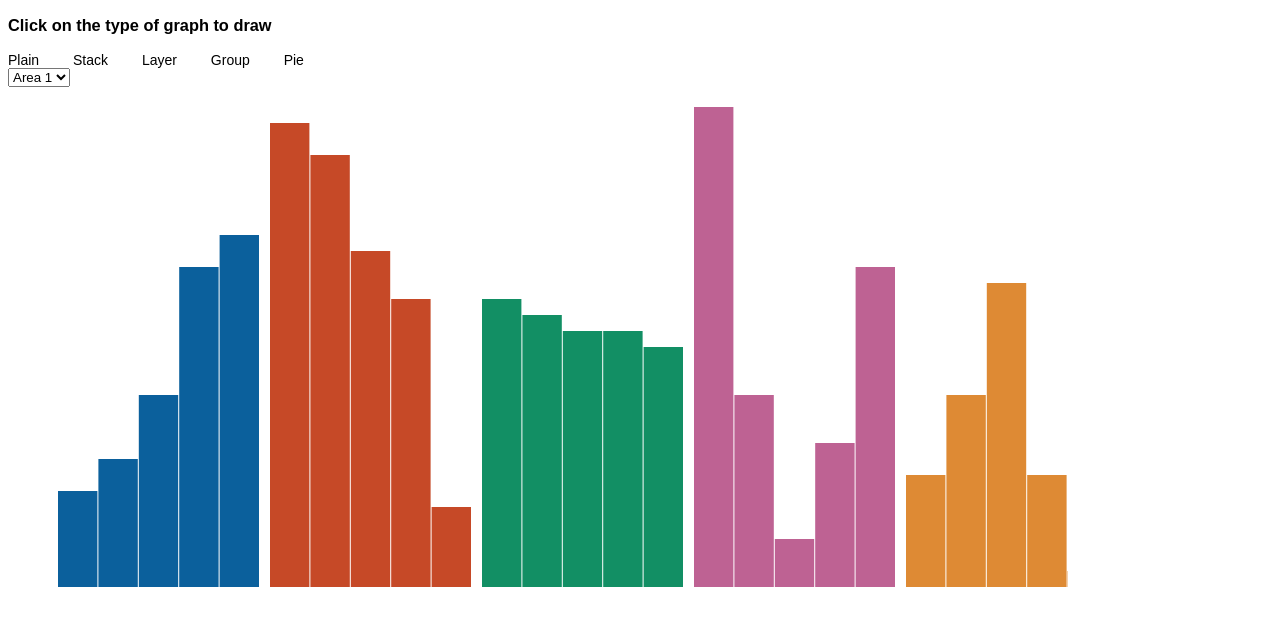
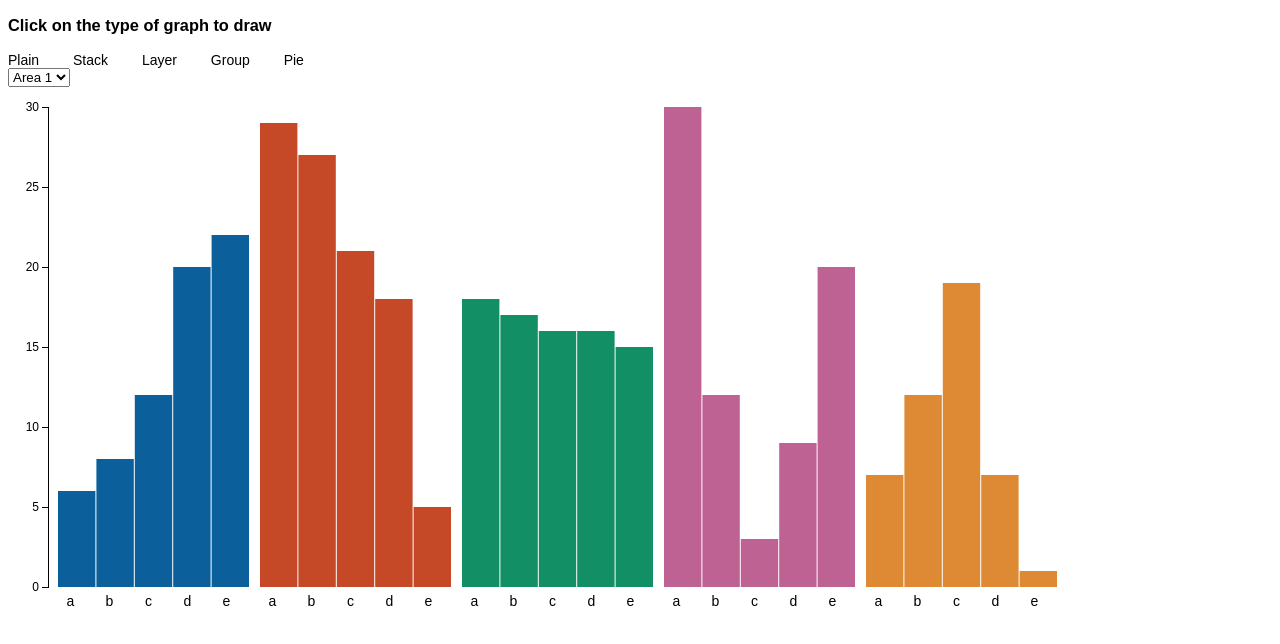
Before and after one commit to refinery-platform/refinery-utility-visualization, a plain HTML site: page index.html in a window 1280 px wide. Both pictures are taken after a click on the link "Layer". Drawn offline with Linux system fonts and the light colour scheme.

Commit message:
Did some x-axis stuff

```diff
--- a/css/style.css
+++ b/css/style.css
@@ -22,3 +22,10 @@ body {
 	display: inline;
 	width: 100%;
 }
+
+.layerXAxis path,
+.layerXAxis line {
+	fill: none;
+	stroke: none;
+	shape-rendering: crispEdges;
+}
--- a/js/charts/layer.js
+++ b/js/charts/layer.js
@@ -15,17 +15,11 @@ function layer(data, config) {
         .append("g")
             .attr("transform", "translate(" + margin.left + ", " + margin.top + ")");
 
-    console.log("data:");
-    console.log(data);
-
     var mainAxisLabels = d3.keys(data[0]).filter(function(key) { return key !== "set"; });
 
     data.forEach(function(d) {
         d.dataset = mainAxisLabels.map(function(name) { return {name: name, value: +d[name]}; });
     })
-
-    console.log("data after dataset mod: ");
-    console.log(data);
 
     // set up the necessary data structures
     var categoryData = new Array();
@@ -40,16 +34,13 @@ function layer(data, config) {
             }
     }
 
-    console.log("Cateogyr data");
-    console.log(categoryData);
-
     color.domain(mainAxisLabels);
 
     var yScale = d3.scale.linear()
         .domain([0, d3.max(data, function(d) { return d3.max(d.dataset, function(d) { return d.value; })})])
         .range([0, height]);
 
-    var subChartWidth = (width + margin.left + margin.right) / categoryData.length;
+    var subChartWidth = (width + margin.left + margin.right) / categoryData.length - 10;
     var subSvg = [];
     for (var i = 0; i < categoryData.length; i++) {
         subSvg[i] = svg.append("g")
@@ -59,41 +50,45 @@ function layer(data, config) {
                         .append("g");
     }
 
+    // make the y-axis
+    var yAxis = d3.svg.axis()
+                    .scale(d3.scale.linear().domain(yScale.domain().reverse()).range(yScale.range()))
+                    .orient("left");
+
+    svg.append("g")
+        .attr("class", "y axis")
+        .call(yAxis);
+
+    // make the big x axis
+
     // start plotting the stuff in their unique svg containers
-    //for (var ii = 0; ii < categoryData.length; ii++) {
     for (var ii = 0; ii < categoryData.length; ii++) {
-        console.log("appending rects");
-        subSvg[ii].selectAll("rect")
-            .data(categoryData[ii].setData)
-            .enter().append("rect")
-                .attr("x", function(d, i) { return i * ((subChartWidth - padding) / categoryData.length) + padding + (ii * subChartWidth); })
-                .attr("y", function(d) { return height - yScale(+d.value); })
-                .attr("width", (subChartWidth - padding) / categoryData.length - barPadding)
-                .attr("height", function(d) { console.log(d.value); return yScale(+d.value); })
-                .attr("fill", color(categoryData[ii].name)); // subject to change
-    }
-
-/*
-    var subChartWidth = width / categoryData.length - 10;
-    for (var ii = 0; ii < categoryData.length; ii++) {
-        console.log("doing some magic");
-
-        svg.selectAll("rect")
+        var g = subSvg[ii].selectAll("rect")
             .data(categoryData[ii].setData)
             .enter().append("rect")
                 .attr("x", function(d, i) { return i * ((subChartWidth - padding) / categoryData.length) + padding + (ii * subChartWidth); })
                 .attr("y", function(d) { return height - yScale(+d.value); })
                 .attr("width", (subChartWidth - padding) / categoryData.length - barPadding)
                 .attr("height", function(d) { return yScale(+d.value); })
-                .attr("fill", "steelblue"); // subject to change
+                .attr("fill", color(categoryData[ii].name)); // subject to change
 
-*/
+        // TODO: set up some x-axis stuff
+        var xScale = d3.scale.ordinal()
+                        .rangeRoundBands([0, subChartWidth], 0.1)
+                        .domain(data.map(function(d) { return d.set; }));
 
-/*
-        for (var i = 0; i < categoryData[ii].setData.length; i++) {
-            console.log("x: " + (i * ((subChartWidth - padding) / categoryData.length) + padding + (ii * subChartWidth)));
-            console.log("y: " + (height - yScale(+categoryData[ii].setData[i].value)));
-        }
-*/
+        var xAxis = d3.svg.axis()
+                        .scale(xScale)
+                        .orient("bottom");
+
+        subSvg[ii].append("g")
+            .attr("class", "layerXAxis")
+            .attr("transform", "translate(" + (ii * subChartWidth) + ", " + (height) + ")")
+            .call(xAxis);
+
+        subSvg[ii].style("path.fill", "red");
+
+        console.log("x axis translation: " + (ii * subChartWidth))
+    }
 
 }
```
